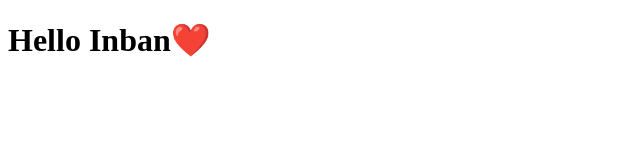
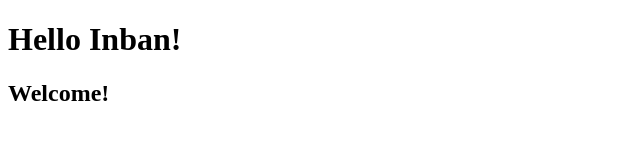
Before and after one commit to Inban45/sample_project, a plain HTML site: page index.html in a window 1280 px wide. Shown: the whole page, without its empty margins (0-640 px from the left). Drawn offline with Linux system fonts and the light colour scheme.

Commit message:
Third change

```diff
--- a/index.html
+++ b/index.html
@@ -6,6 +6,7 @@
     <title>Document</title>
 </head>
 <body>
-    <h1>Hello Inban❤️</h1>
+    <h1>Hello Inban!</h1>
+    <h2>Welcome!</h2>
 </body>
 </html>
```
